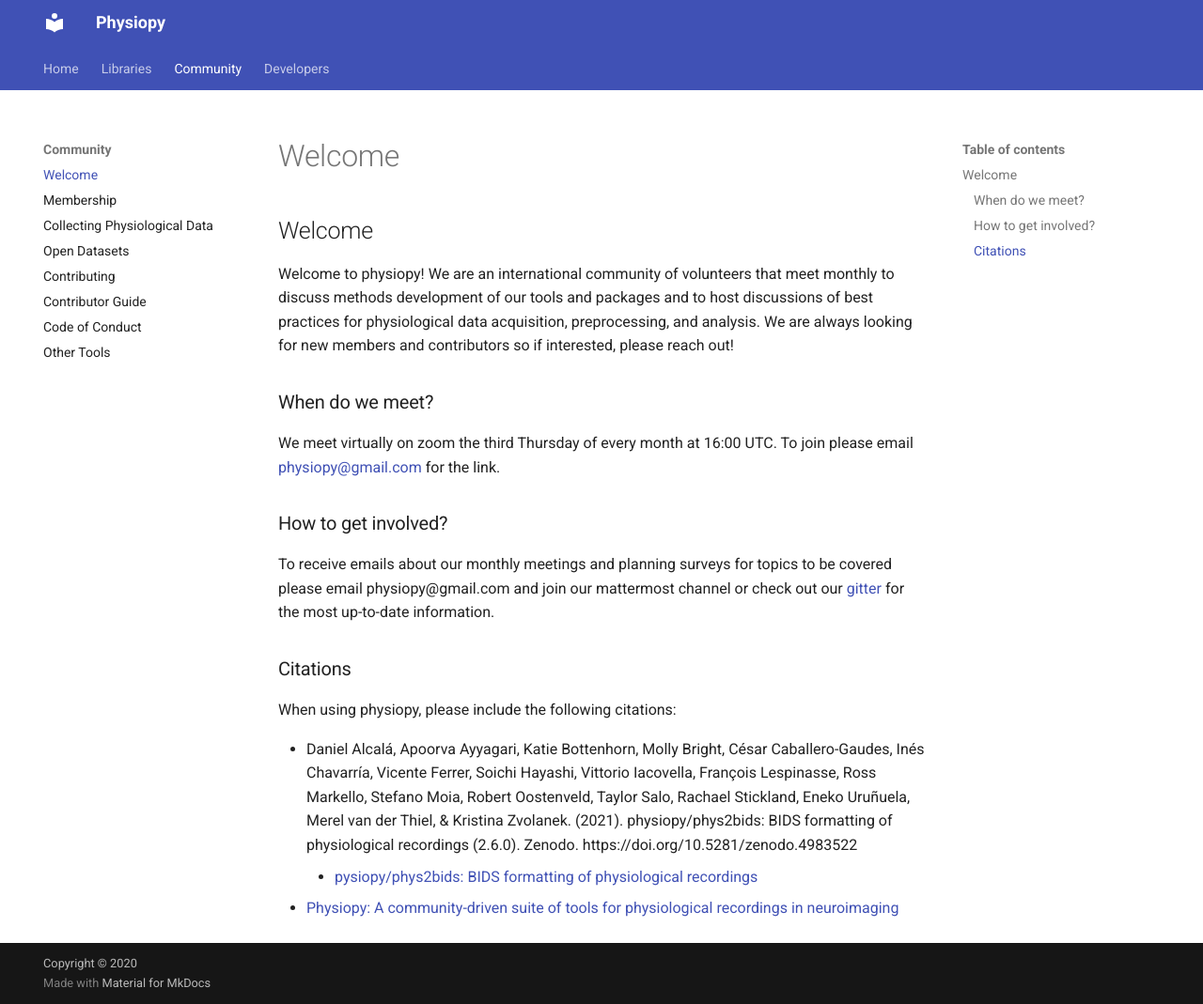
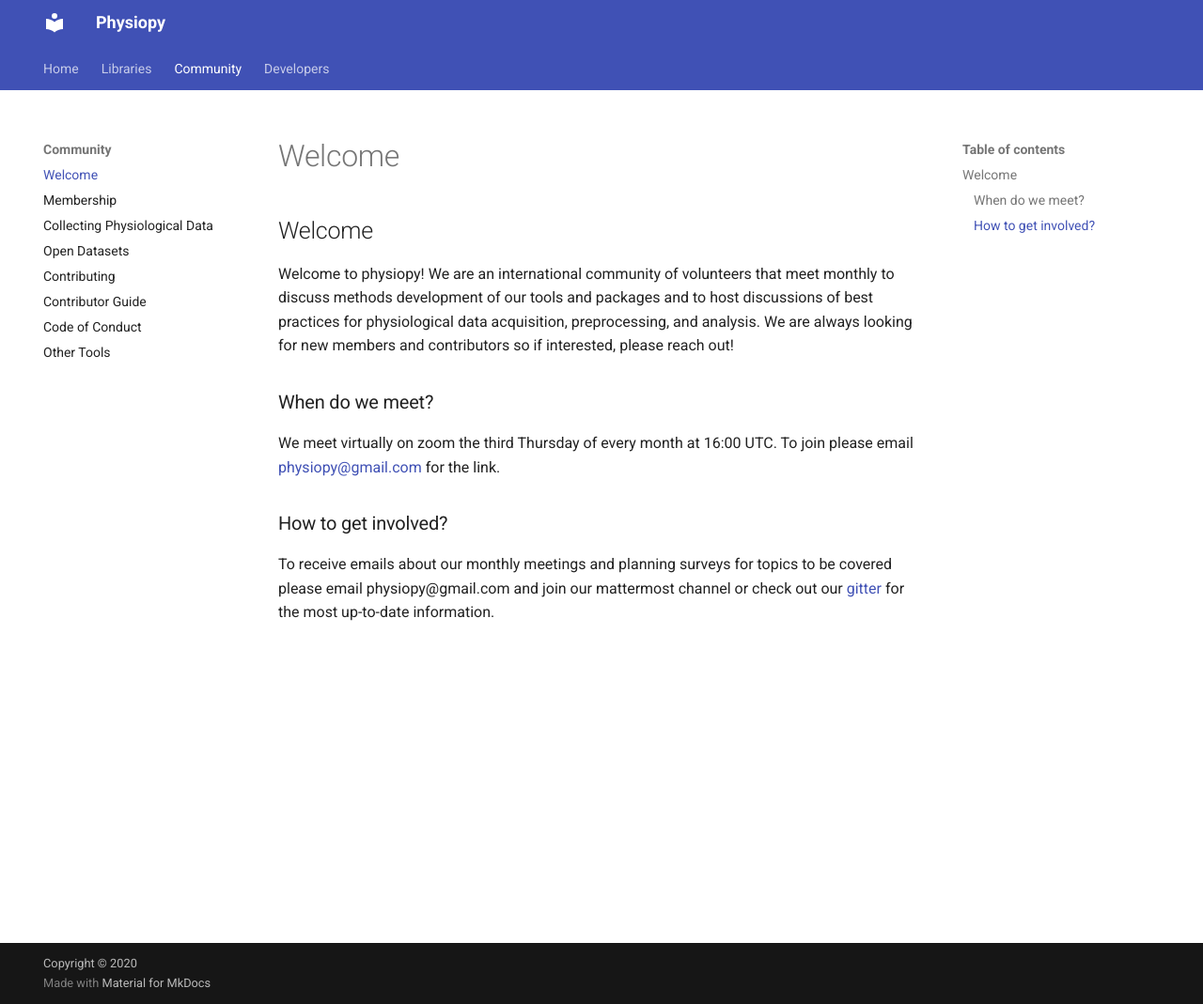
Before and after one commit to physiopy/physiopy.github.io, an MkDocs documentation site: the page built from docs/community/index.md, in a window 1280 px wide and 1069 px high. Shown: the whole window at 94% size. Built offline with MkDocs 1.6.1 and Material for MkDocs 9.7.7, drawn with Linux system fonts in a browser that asks for light colours.

Commit message:
Update docs/community/index.md
Co-authored-by: Stefano Moia <s.moia.research@gmail.com>

```diff
--- a/docs/community/index.md
+++ b/docs/community/index.md
@@ -7,10 +7,3 @@
 
 ### How to get involved?
 To receive emails about our monthly meetings and planning surveys for topics to be covered please email physiopy@gmail.com and join our mattermost channel or check out our [gitter](https://gitter.im/physiopy/community) for the most up-to-date information.
-
-### Citations
-When using physiopy, please include the following citations:
-
-- Daniel Alcalá, Apoorva Ayyagari, Katie Bottenhorn, Molly Bright, César Caballero-Gaudes, Inés Chavarría, Vicente Ferrer, Soichi Hayashi, Vittorio Iacovella, François Lespinasse, Ross Markello, Stefano Moia, Robert Oostenveld, Taylor Salo, Rachael Stickland, Eneko Uruñuela, Merel van der Thiel, & Kristina Zvolanek. (2021). physiopy/phys2bids: BIDS formatting of physiological recordings (2.6.0). Zenodo. https://doi.org/10.5281/zenodo.4983522
-    - [pysiopy/phys2bids: BIDS formatting of physiological recordings](https://zenodo.org/record/4983522#.Yq2v9-zMLPY)
-- [Physiopy: A community-driven suite of tools for physiological recordings in neuroimaging](https://www.ismrm.org/21/program-files/TeaserSlides/TeasersPresentations/0726-Teaser.html)<FIX THIS REFERENCE>
```
